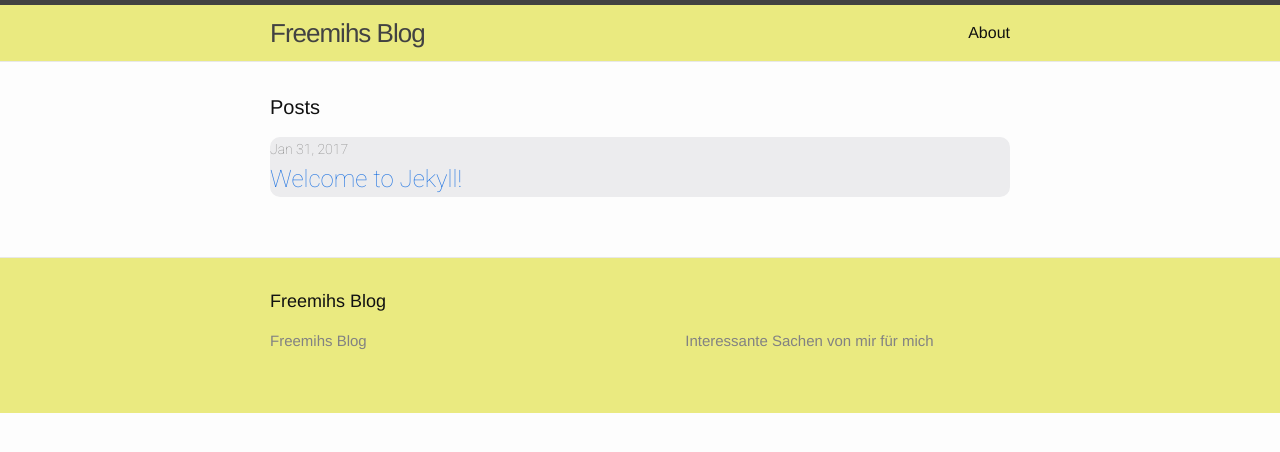
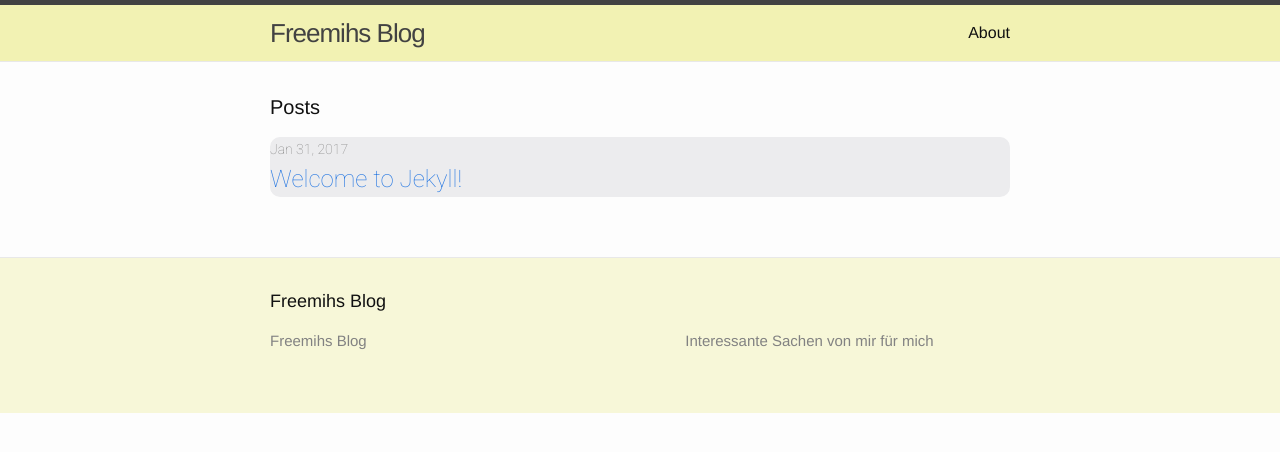
Before and after one commit to freemih/freemih.github.io, a Jekyll site: the page built from index.html, in a window 1280 px wide. Shown: the top 452 px of the page. Built offline with Jekyll 4.4.1, drawn with Linux system fonts in a browser that asks for light colours.

Commit message:
Update _layout.scss

```diff
--- a/_sass/_layout.scss
+++ b/_sass/_layout.scss
@@ -4,7 +4,7 @@
 .site-header {
     border-top: 5px solid $grey-color-dark;
     border-bottom: 1px solid $grey-color-light;
-    background-color: hsla(60, 92%, 44%, 0.51);
+    background-color: hsla(60, 92%, 44%, 0.3);
     min-height: 56px;
 
     // Positioning context for the mobile navigation icon
@@ -101,7 +101,7 @@
 .site-footer {
     border-top: 1px solid $grey-color-light;
     padding: $spacing-unit 0;
-    background-color: hsla(60, 92%, 44%, 0.51);
+    background-color: hsla(60, 92%, 44%, 0.15);
 }
 
 .footer-heading {
```
